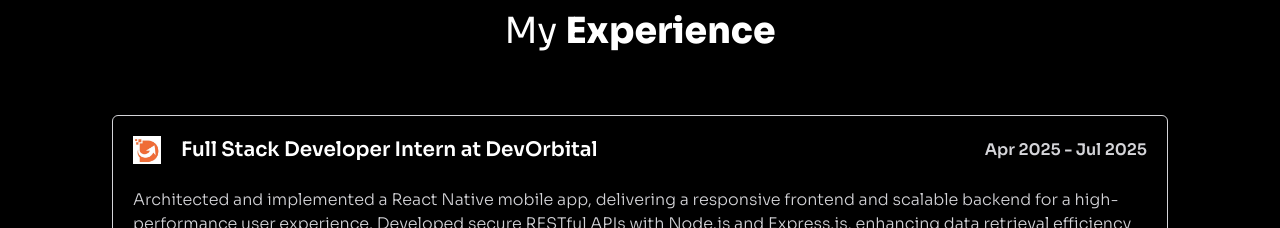
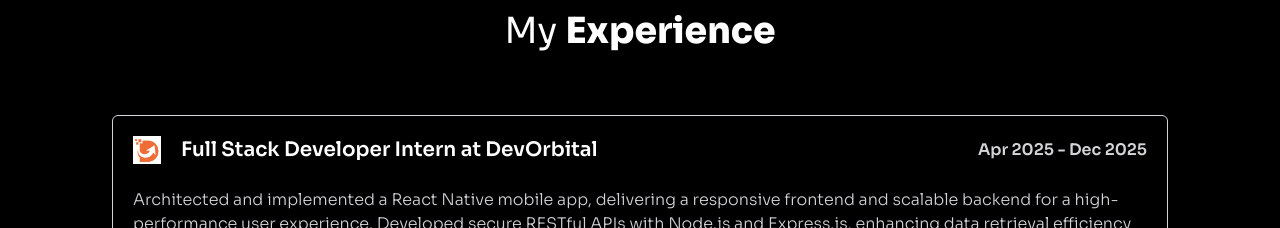
Before and after one commit to rajat-k-27/portfolio, a React (Vite) app: page / in a window 1280 px wide. Shown: the part 1280-1508 px from the top of the page. Built offline with nearby package versions, Linux system fonts and the light colour scheme.

Commit message:
Update Skills.jsx

```diff
--- a/src/components/Skills.jsx
+++ b/src/components/Skills.jsx
@@ -24,7 +24,7 @@ export default function Skills() {
       id: 1,
       company: "DevOrbital",
       role: "Full Stack Developer Intern",
-      period: "Apr 2025 - Jul 2025",
+      period: "Apr 2025 - Dec 2025",
       description:
       "Architected and implemented a React Native mobile app, delivering a responsive frontend and scalable backend for a high-performance user experience. Developed secure RESTful APIs with Node.js and Express.js, enhancing data retrieval efficiency by 20%. Built a dynamic reporting dashboard for internal teams, reducing data analysis time by 40%. Worked in an Agile team, driving iterative feature development and improving code quality through rigorous testing.",
       logo: "/assets/devorbital.jpeg",
```
